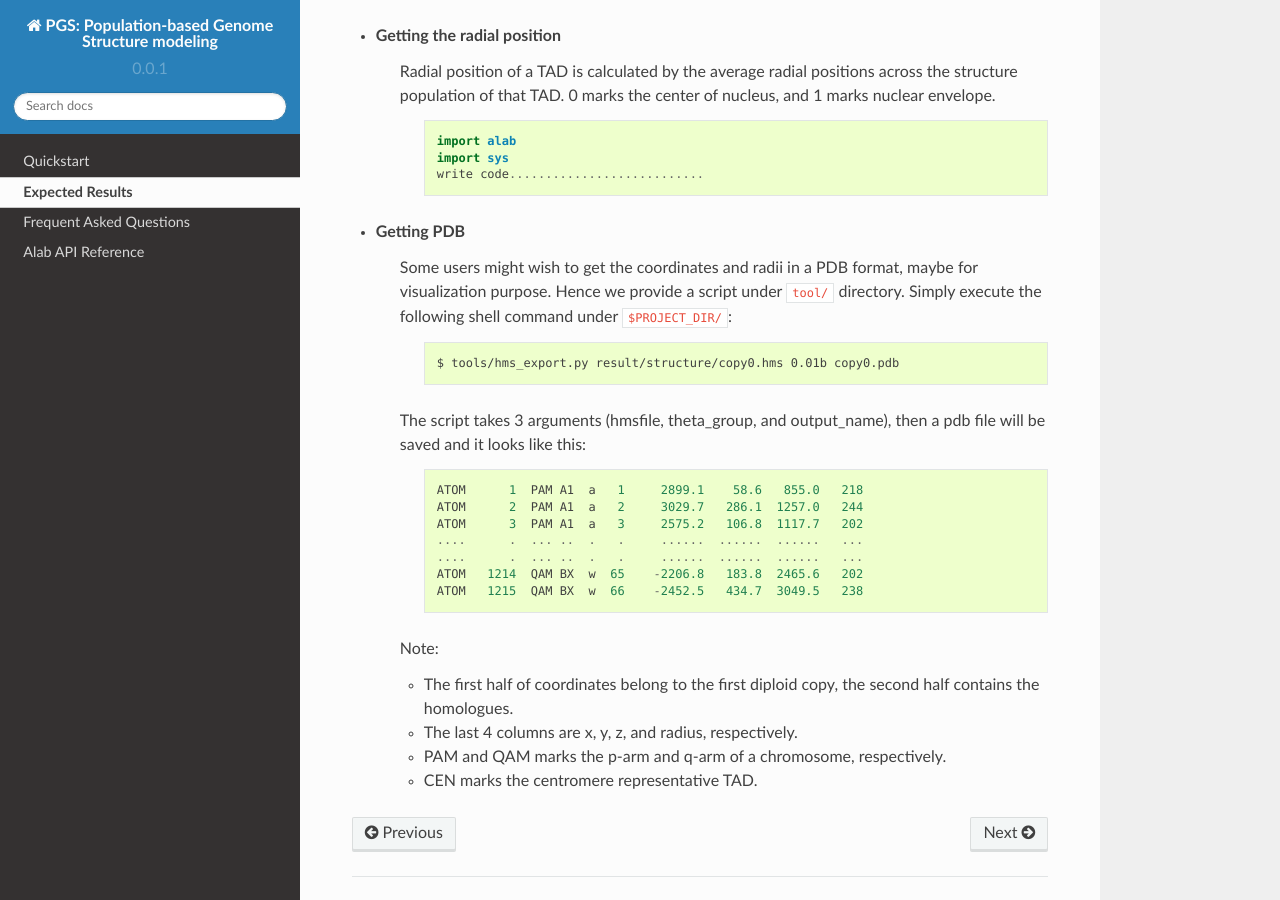
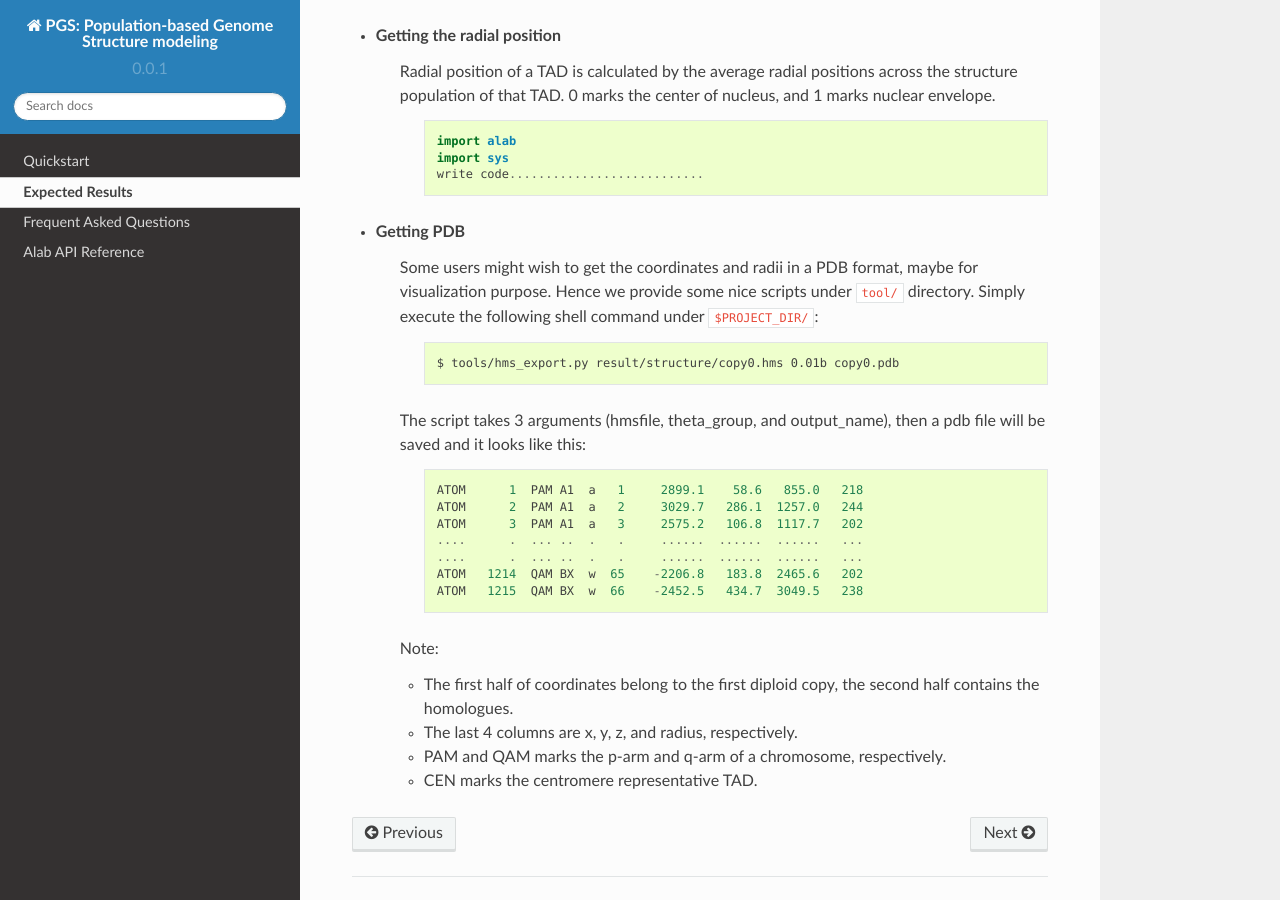
Before and after one commit to alberlab/pgs, a Sphinx documentation site: the page built from docs/results.rst, in a window 1280 px wide and 900 px high, scrolled down 1510 px. Built offline with Sphinx 7.4.7 and the Read the Docs theme 2.0.0, drawn with Linux system fonts in a browser that asks for light colours.

Commit message:
adding pdb in result.txt

```diff
--- a/docs/results.rst
+++ b/docs/results.rst
@@ -77,7 +77,7 @@ A successful PGS execution will generate a ``result`` folder which composed of 4
 
 
 * Getting PDB
-    Some users might wish to get the coordinates and radii in a PDB format, maybe for visualization purpose. Hence we provide a script under ``tool/`` directory. Simply execute the following shell command under ``$PROJECT_DIR/``:
+    Some users might wish to get the coordinates and radii in a PDB format, maybe for visualization purpose. Hence we provide some nice scripts under ``tool/`` directory. Simply execute the following shell command under ``$PROJECT_DIR/``:
 
 	::
 
```
